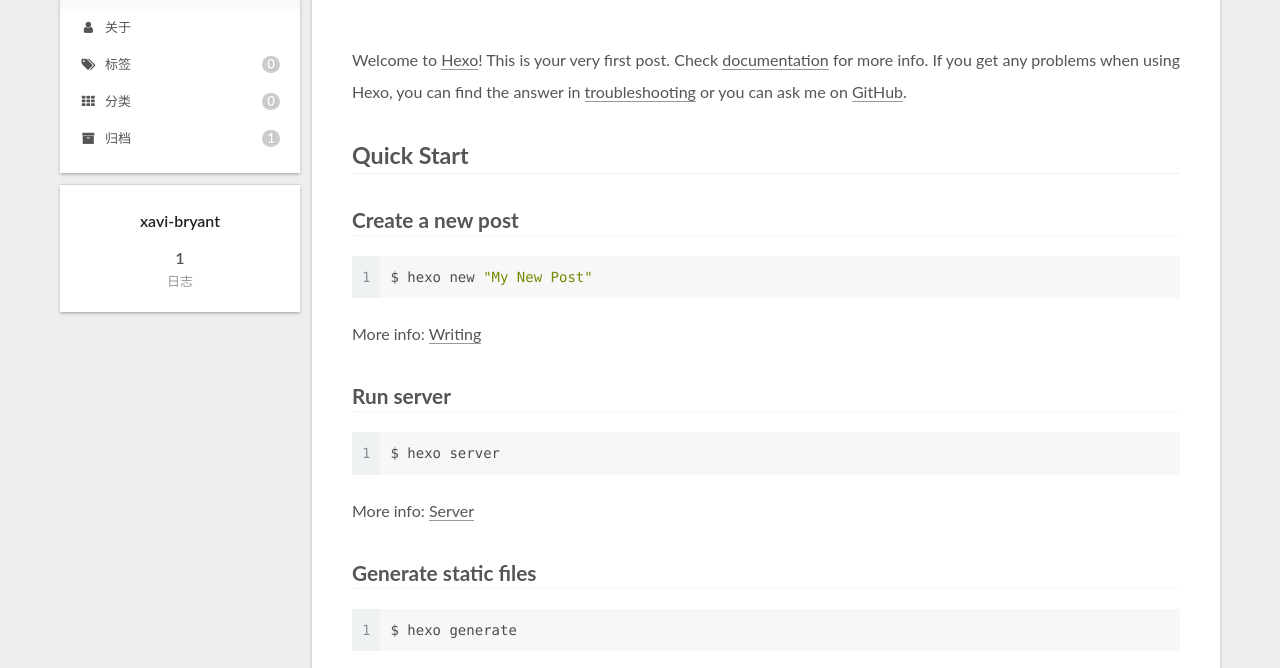
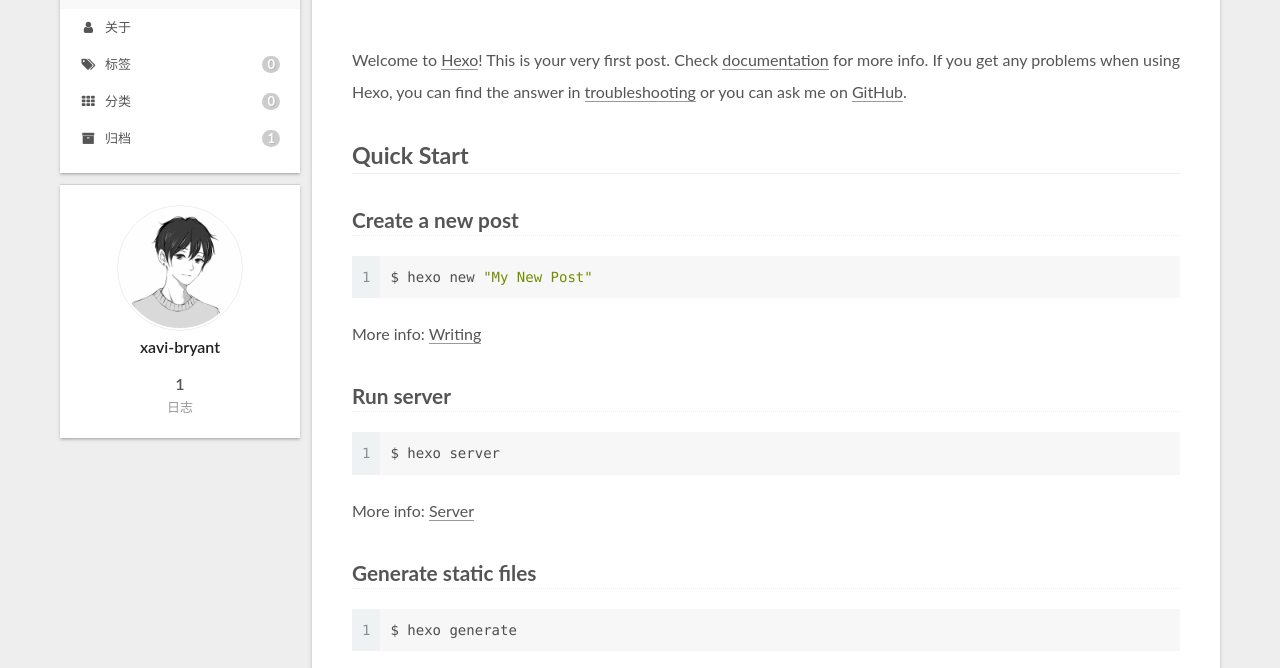
Before and after one commit to xavi-bryant/xavi-bryant.github.io, a plain HTML site: page index.html in a window 1280 px wide. Shown: the part 127-795 px from the top of the page. Drawn offline with Linux system fonts and the light colour scheme.

Commit message:
Site updated: 2019-07-21 22:12:43

```diff
--- a/css/main.css
+++ b/css/main.css
@@ -1708,6 +1708,15 @@ pre .javascript .function {
   border: 1px solid #eee;
   opacity: 1;
 }
+.site-author-image {
+  border-radius: 100%;
+}
+.site-author-image {
+  transition: transform 1s ease-out;
+}
+.site-author-image:hover {
+  transform: rotateZ(360deg);
+}
 .site-author-name {
   margin: 0;
   text-align: center;
@@ -1741,7 +1750,7 @@ pre .javascript .function {
   width: 4px;
   height: 4px;
   border-radius: 50%;
-  background: #ffa873;
+  background: #1af0ff;
 }
 .feed-link,
 .chat {
--- a/index.html
+++ b/index.html
@@ -345,7 +345,7 @@
     <span hidden itemprop="author" itemscope itemtype="http://schema.org/Person">
       <meta itemprop="name" content="xavi-bryant">
       <meta itemprop="description" content>
-      <meta itemprop="image" content="/images/avatar.gif">
+      <meta itemprop="image" content="/images/1.jpg">
     </span>
 
     <span hidden itemprop="publisher" itemscope itemtype="http://schema.org/Organization">
@@ -509,6 +509,8 @@
       <div class="site-overview-wrap sidebar-panel sidebar-panel-active">
         <div class="site-overview">
           <div class="site-author motion-element" itemprop="author" itemscope itemtype="http://schema.org/Person">
+
+              <img class="site-author-image" itemprop="image" src="/images/1.jpg" alt="xavi-bryant">
 
               <p class="site-author-name" itemprop="name">xavi-bryant</p>
               <div class="site-description motion-element" itemprop="description"></div>
```
Also changed, not shown: 2019/07/21/hello-world/index.html (+3 -1 lines), archives/2019/07/index.html (+2 -0 lines), archives/2019/index.html (+2 -0 lines), archives/index.html (+2 -0 lines), images/1.jpg (added).
